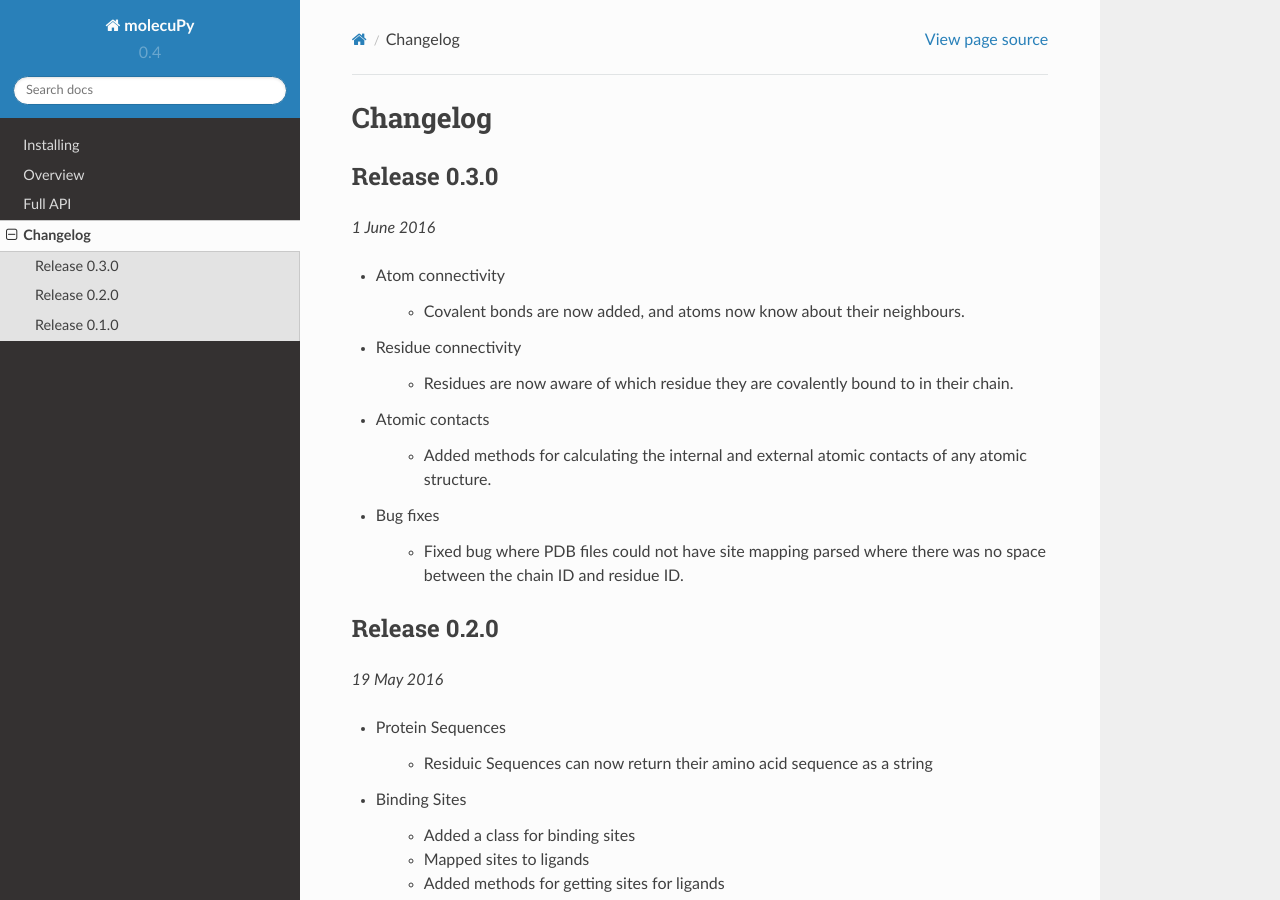
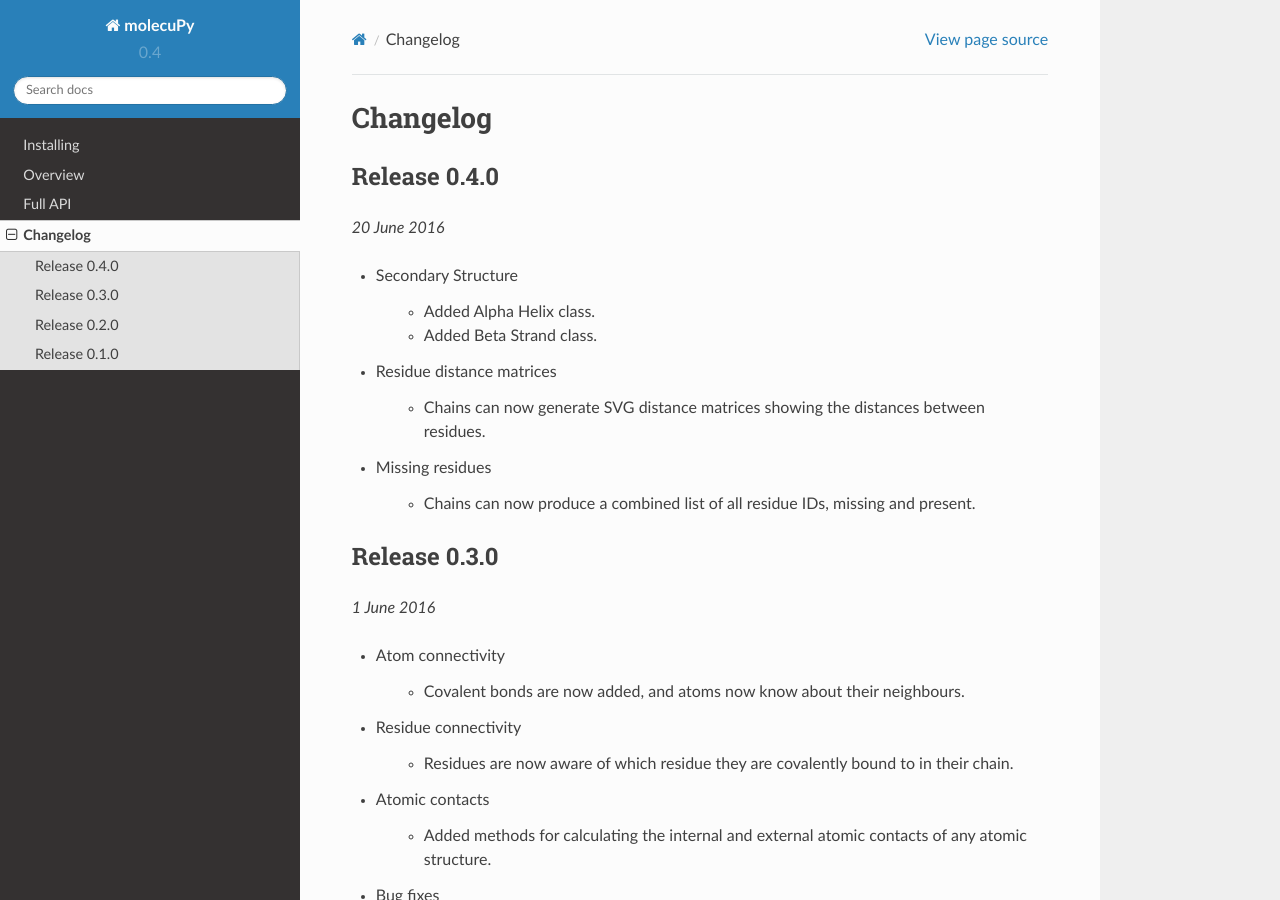
Before and after one commit to samirelanduk/atomium, a Sphinx documentation site: the page built from docs/source/changelog.rst, in a window 1280 px wide and 900 px high. Built offline with Sphinx 7.4.7 and the Read the Docs theme 2.0.0, drawn with Linux system fonts in a browser that asks for light colours.

Commit message:
Add 0.4 changelog

```diff
--- a/docs/source/changelog.rst
+++ b/docs/source/changelog.rst
@@ -1,5 +1,25 @@
 Changelog
 ---------
+
+Release 0.4.0
+~~~~~~~~~~~~~
+
+`20 June 2016`
+
+* Secondary Structure
+
+    * Added Alpha Helix class.
+
+    * Added Beta Strand class.
+
+* Residue distance matrices
+
+    * Chains can now generate SVG distance matrices showing the distances between residues.
+
+* Missing residues
+
+    * Chains can now produce a combined list of all residue IDs, missing and present.
+
 
 Release 0.3.0
 ~~~~~~~~~~~~~
```
